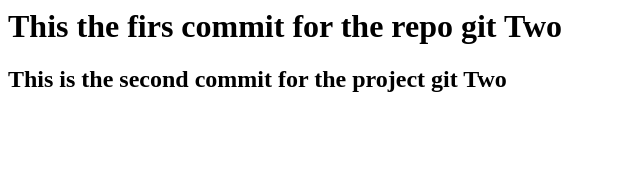
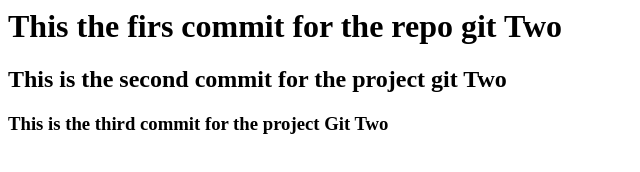
Before and after one commit to marioAv/testRepo, a plain HTML site: page index.html in a window 1280 px wide. Shown: the whole page, without its empty margins (0-640 px from the left). Drawn offline with Linux system fonts and the light colour scheme.

Commit message:
Third Commit

```diff
--- a/index.html
+++ b/index.html
@@ -1,3 +1,5 @@
 <h1>This the firs commit for the repo git Two</h1>
 
 <h2>This is the second commit for the project git Two</h2>
+
+<h3>This is the third commit for the project Git Two</h3>
```
